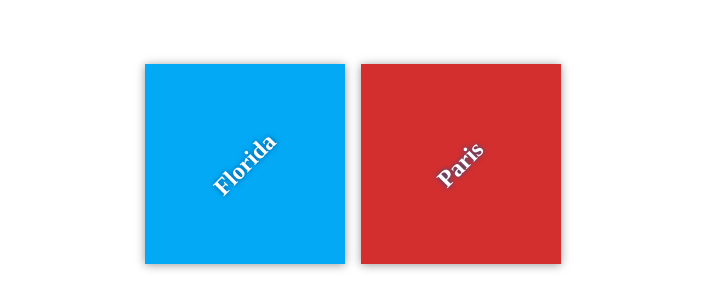
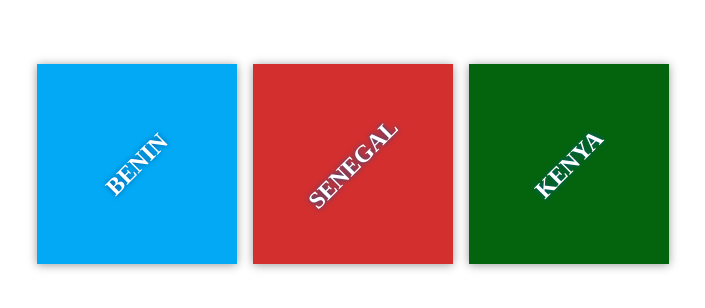
Before and after one commit to maurice1er/my-travel-plans, a plain HTML site: page index.html in a window 1280 px wide. Shown: the part 236-544 px from the top of the page, without its empty margins (287-992 px from the left). Drawn offline with Linux system fonts and the light colour scheme; files that its build step writes are made by us from their sources.

Commit message:
reorder pattern and add kenya bloc

```diff
--- a/app.css
+++ b/css/app.css
@@ -53,3 +53,6 @@ h2 {
 #paris {
     background-color: #d32f2f;
 }
+#kenya {
+    background-color: #04640d;
+}
--- a/index.html
+++ b/index.html
@@ -11,11 +11,15 @@
     <div class="container">
         <div class="destination-container">
             <div class="destination" id="florida">
-                <h2>Florida</h2>
+                <h2>BENIN</h2>
             </div>
 
             <div class="destination" id="paris">
-                <h2>Paris</h2>
+                <h2>SENEGAL</h2>
+            </div>
+
+            <div class="destination" id="kenya">
+                <h2>KENYA</h2>
             </div>
         </div>
     </div>
```
